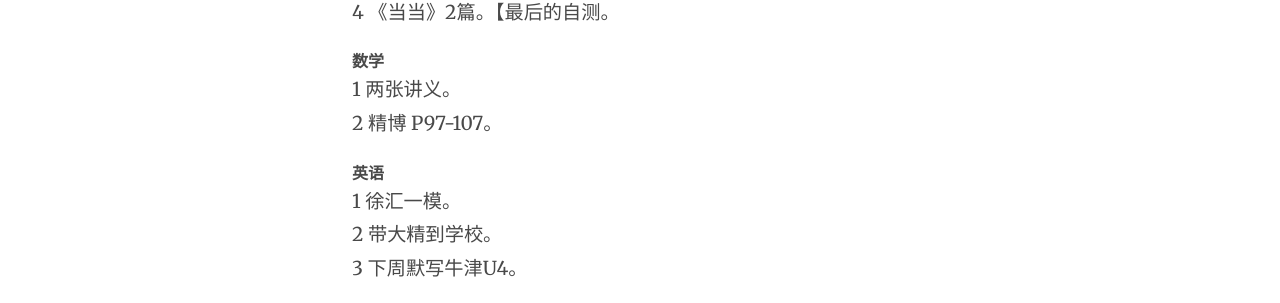
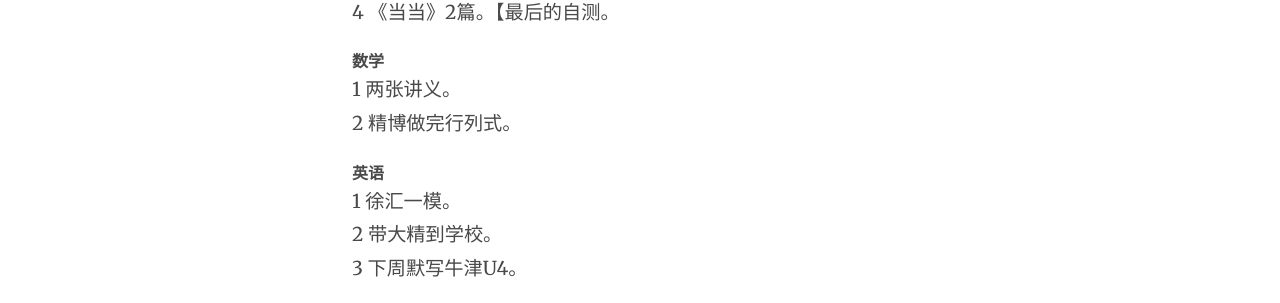
Before and after one commit to efz1602/efz1602.github.io, a Jekyll site: the page built from _posts/2014-06-07-list20140607.markdown, in a window 1280 px wide. Shown: the part 431-734 px from the top of the page. Built offline with Jekyll 4.4.1, drawn with Linux system fonts in a browser that asks for light colours; Markdown is read by kramdown in place of the engine named in the settings.

Commit message:
updated post

```diff
--- a/_posts/2014-06-07-list20140607.markdown
+++ b/_posts/2014-06-07-list20140607.markdown
@@ -15,7 +15,7 @@ date:   2014-06-07
 数学
 ====
 1 两张讲义。
-2 精博 P97-107。
+2 精博做完行列式。
 
 英语
 ====
```
